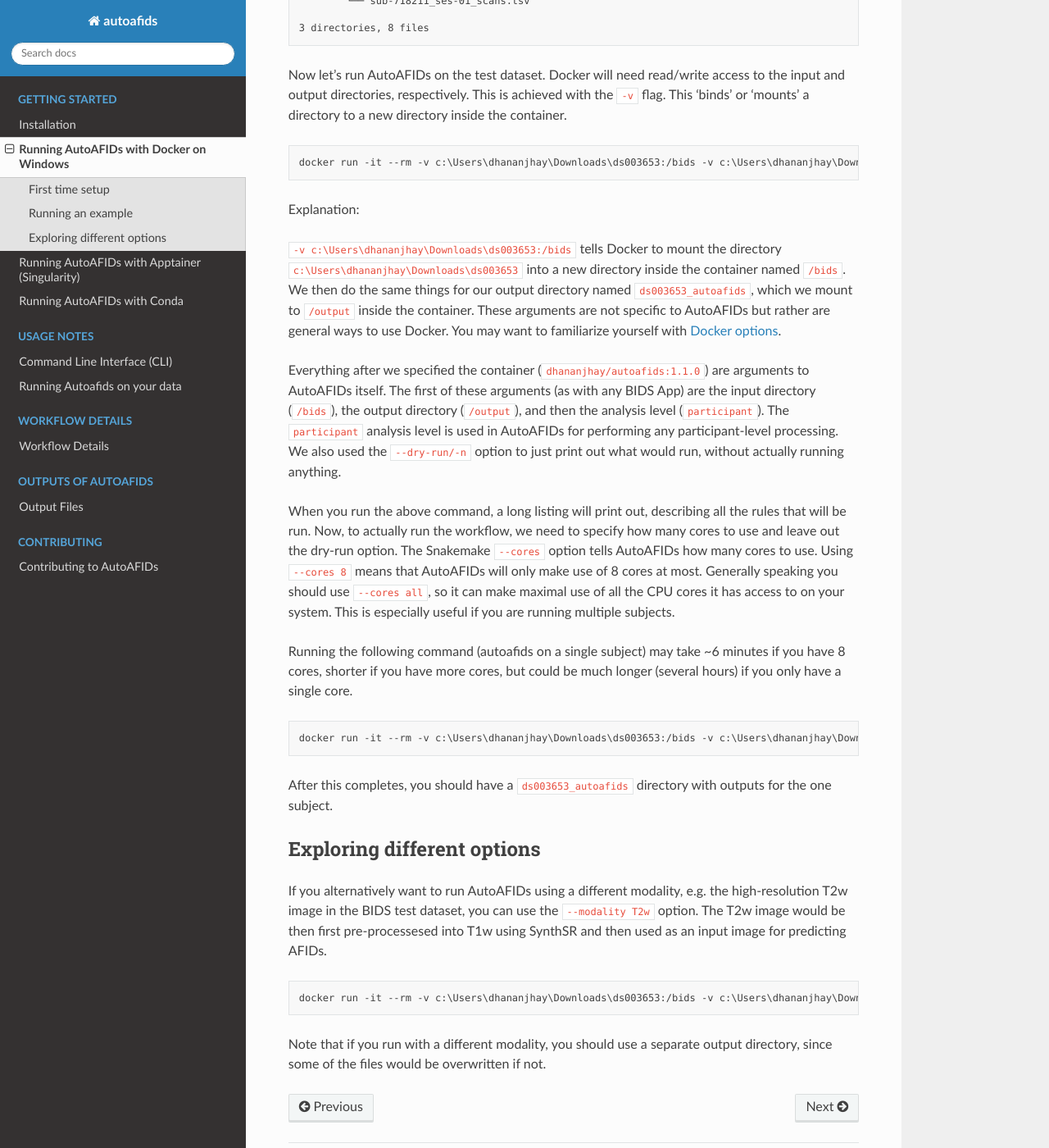
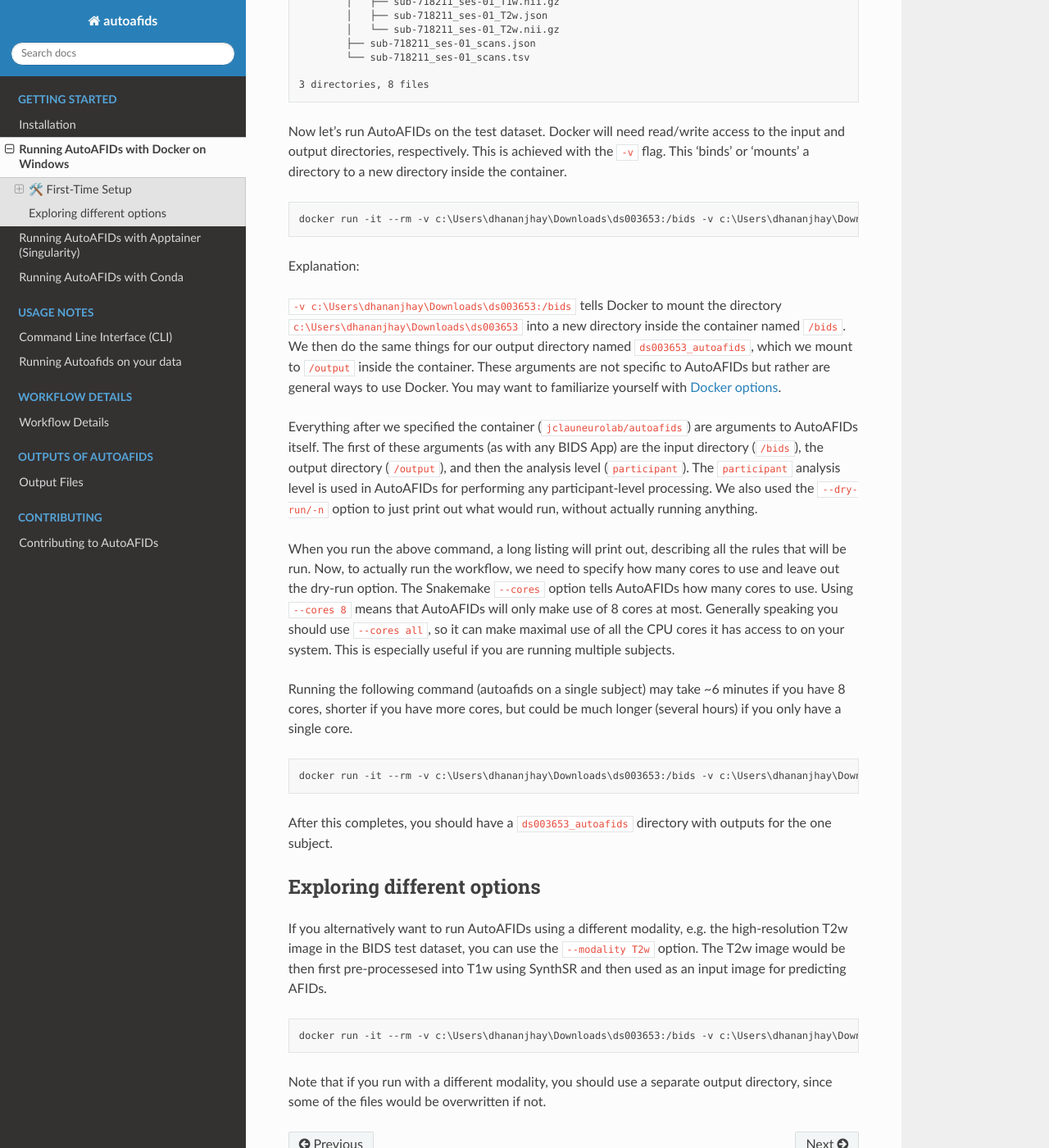
Before and after one commit to afids/autoafids, a Sphinx documentation site: the page built from docs/getting_started/docker.md, in a window 1280 px wide and 1400 px high, scrolled down 1394 px. Shown: the whole window at 82% size. Built offline with Sphinx 7.4.7 and the Read the Docs theme 3.1.0, drawn with Linux system fonts in a browser that asks for light colours; some of the changed text lies outside the part shown.

Commit message:
Add step-by-step Docker instructions for Windows users

```diff
--- a/docs/getting_started/docker.md
+++ b/docs/getting_started/docker.md
@@ -10,22 +15,22 @@
 
 Pull the container (this will take some time and storage space, but like an installation it only needs to be done once and can then be run on many datasets):
 
-    docker pull dhananjhay/autoafids:1.1.0
+    docker pull jclauneurolab/autoafids
 
 Run AutoAFIDs without any arguments to print the short help:
 
-    docker run -it --rm dhananjhay/autoafids:1.1.0
+    docker run -it --rm jclauneurolab/autoafids
 
 Use the `-h` option to get a detailed help listing:
 
-    docker run -it --rm dhananjhay/autoafids:1.1.0 -h
+    docker run -it --rm jclauneurolab/autoafids -h
 
 Note that all the Snakemake command-line options are also available in
 AutoAFIDs, and can be listed with `--help-snakemake`:
 
-    docker run -it --rm dhananjhay/autoafids:1.1.0 --help-snakemake
+    docker run -it --rm jclauneurolab/autoafids --help-snakemake
 
-## Running an example
+### 2. Example
 
 Download and extract a single-subject BIDS dataset for this test from [ds003653.tar](https://www.dropbox.com/scl/fi/phmmofiy4q6o1k01rs6c4/ds003653.tar?rlkey=bpa8fxfl0lyrdc38fs6aowta7&st=zvhpqsga&dl=1"). Here we will also assume you chose to save and extract to the directory `c:\Users\dhananjhay\Downloads\`.
 
@@ -50,13 +55,13 @@
 
 Now let's run AutoAFIDs on the test dataset. Docker will need read/write access to the input and output directories, respectively. This is achieved with the `-v` flag. This 'binds' or 'mounts' a directory to a new directory inside the container.
 
-    docker run -it --rm -v c:\Users\dhananjhay\Downloads\ds003653:/bids -v c:\Users\dhananjhay\Downloads\ds003653_autoafids:/output dhananjhay/autoafids:1.1.0 /bids /output participant -n
+    docker run -it --rm -v c:\Users\dhananjhay\Downloads\ds003653:/bids -v c:\Users\dhananjhay\Downloads\ds003653_autoafids:/output jclauneurolab/autoafids /bids /output participant -n
 
 Explanation:
 
 `-v c:\Users\dhananjhay\Downloads\ds003653:/bids` tells Docker to mount the directory `c:\Users\dhananjhay\Downloads\ds003653` into a new directory inside the container named `/bids`. We then do the same things for our output directory named `ds003653_autoafids`, which we mount to `/output` inside the container. These arguments are not specific to AutoAFIDs but rather are general ways to use Docker. You may want to familiarize yourself with [Docker options](https://docs.docker.com/engine/reference/run/).
 
-Everything after we specified the container (`dhananjhay/autoafids:1.1.0`) are arguments to AutoAFIDs itself. The first of these arguments (as with any BIDS App) are the input directory (`/bids`), the output directory (`/output`), and then the analysis level (`participant`). The `participant` analysis
+Everything after we specified the container (`jclauneurolab/autoafids`) are arguments to AutoAFIDs itself. The first of these arguments (as with any BIDS App) are the input directory (`/bids`), the output directory (`/output`), and then the analysis level (`participant`). The `participant` analysis
 level is used in AutoAFIDs for performing any participant-level processing. We also used the `--dry-run/-n`  option to just print out what would run, without actually running anything.
 
 When you run the above command, a long listing will print out, describing all the rules that
@@ -69,7 +74,7 @@
 Running the following command (autoafids on a single subject) may take ~6 minutes if you have 8 cores, shorter if you have more
 cores, but could be much longer (several hours) if you only have a single core.
 
-    docker run -it --rm -v c:\Users\dhananjhay\Downloads\ds003653:/bids -v c:\Users\dhananjhay\Downloads\ds003653_autoafids:/output dhananjhay/autoafids:1.1.0 /bids /output participant -p --cores all
+    docker run -it --rm -v c:\Users\dhananjhay\Downloads\ds003653:/bids -v c:\Users\dhananjhay\Downloads\ds003653_autoafids:/output jclauneurolab/autoafids /bids /output participant -p --cores all
 
 After this completes, you should have a `ds003653_autoafids` directory with outputs for the one subject.
 
@@ -78,7 +83,7 @@
 If you alternatively want to run AutoAFIDs using a different modality, e.g. the high-resolution T2w image
 in the BIDS test dataset, you can use the `--modality T2w` option. The T2w image would be then first pre-processesed into T1w using SynthSR and then used as an input image for predicting AFIDs.
 
-    docker run -it --rm -v c:\Users\dhananjhay\Downloads\ds003653:/bids -v c:\Users\dhananjhay\Downloads\ds003653_autoafids_t2w:/output dhananjhay/autoafids:1.1.0 /bids /output participant --modality T2w -p --cores all
+    docker run -it --rm -v c:\Users\dhananjhay\Downloads\ds003653:/bids -v c:\Users\dhananjhay\Downloads\ds003653_autoafids_t2w:/output jclauneurolab/autoafids /bids /output participant --modality T2w -p --cores all
 
 Note that if you run with a different modality, you should use a separate output directory, since some of the files
 would be overwritten if not.
```
Also changed, not shown: other parts of docs/getting_started/docker.md (+7 -2 lines).
